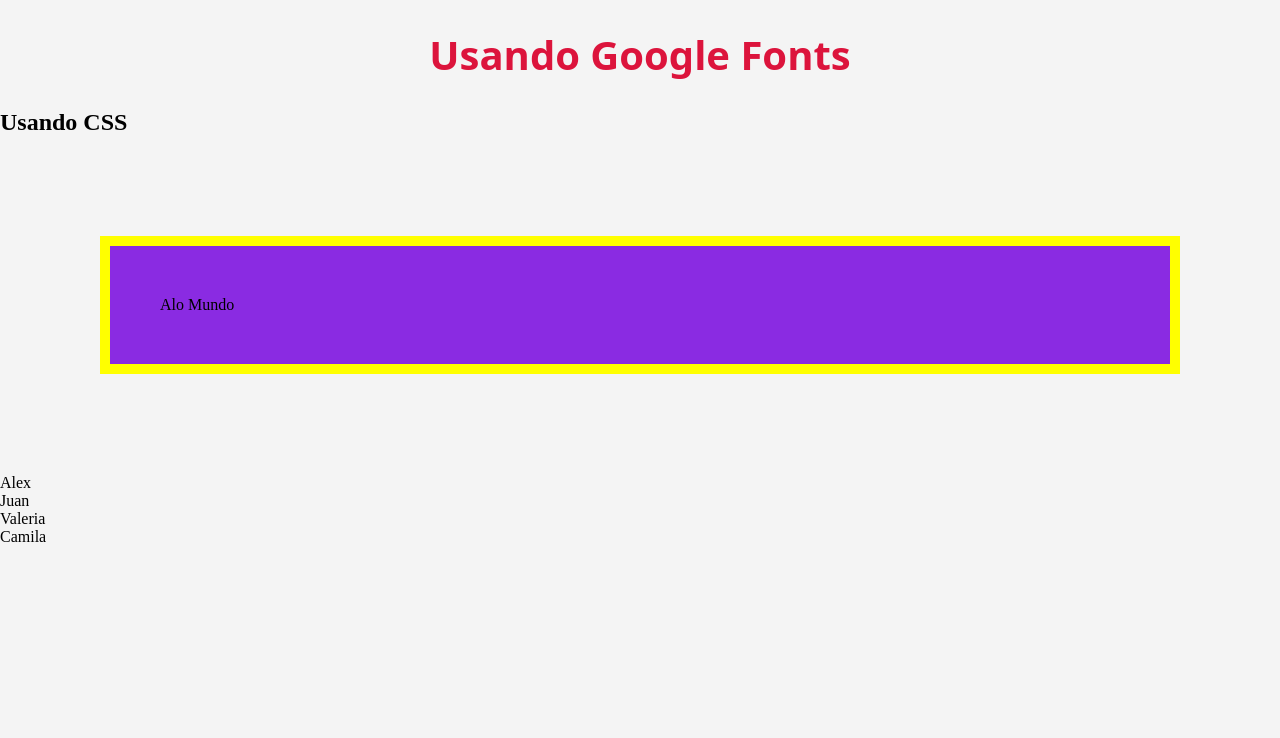
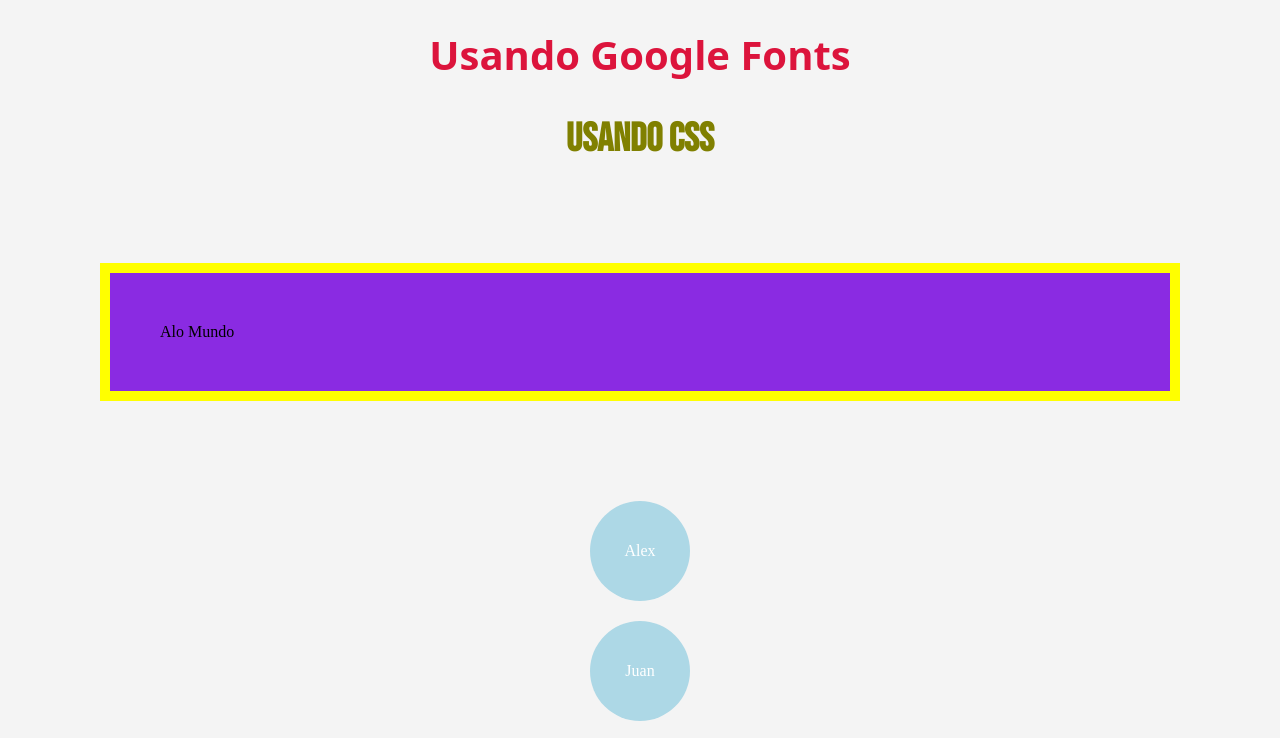
Before and after one commit to alejandrogaes17/Arquitecturaweb, a plain HTML site: page index.html in a window 1280 px wide. Shown: the top 738 px of the page. Drawn offline with Linux system fonts and the light colour scheme; files that its build step writes are made by us from their sources; a web font is replaced by a local one.

Commit message:
5
prac 5

```diff
--- a/estilos.css
+++ b/estilos.css
@@ -10,3 +10,21 @@ body {
             font-size: 40px;
             color: crimson;
         }
+        h2 {
+            font-family: "Bebas Neue", sans-serif;
+            text-align: center;
+            font-size: 40px;
+            color: olive;
+        }
+        .circulo {
+            width: 100px;
+            height: 100px;
+            background-color: lightblue;
+            border-radius: 50%;
+            display: inline-block;
+            margin: 20px auto;
+            display: flex;
+            justify-content: center;
+            align-items: center;
+            color: white;
+        }
```
